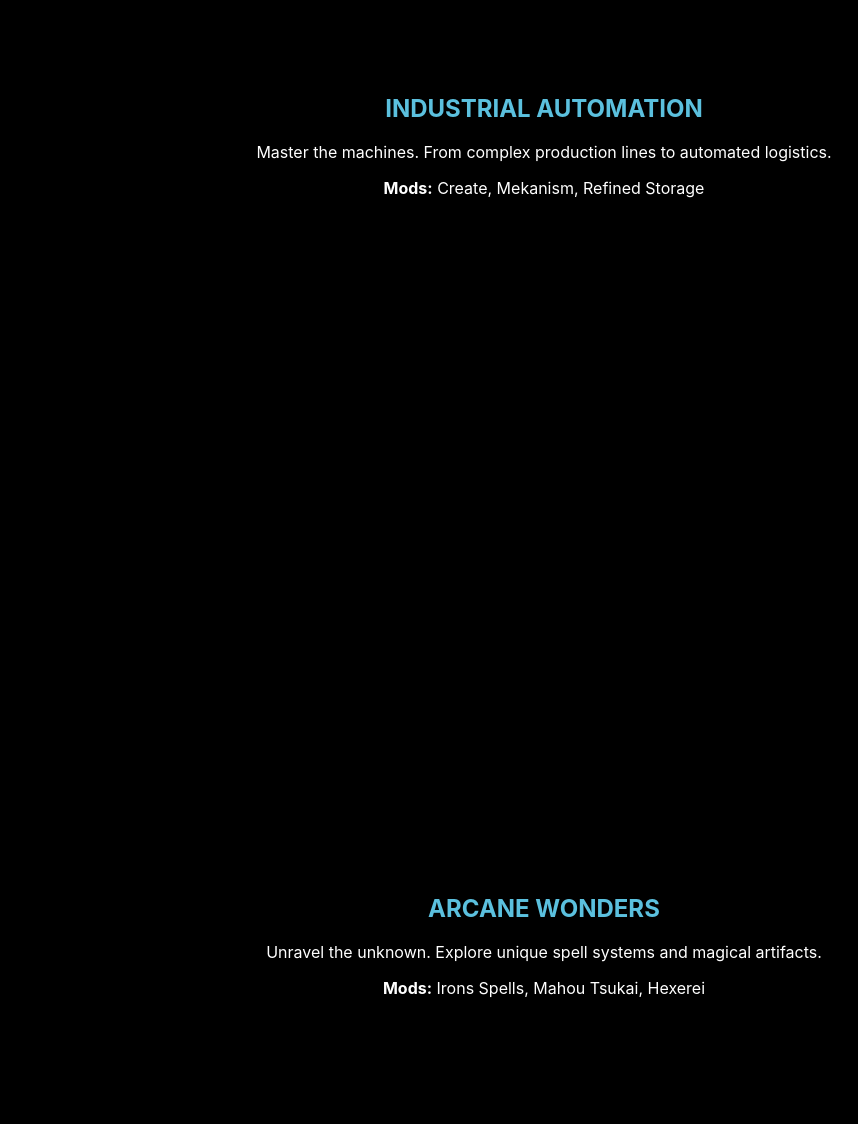
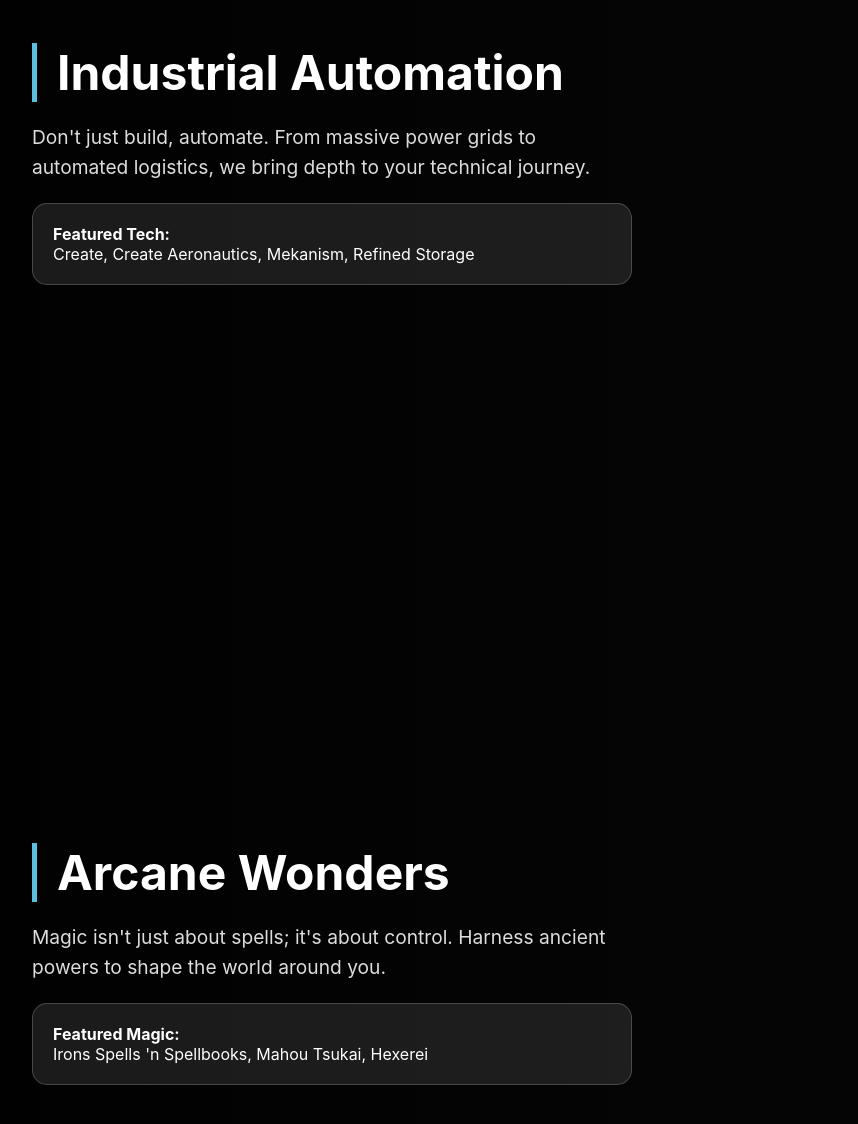
Before and after one commit to louislerch14-star/chill-craft, a plain HTML site: page index.html in a window 1280 px wide. Shown: the part 1056-2180 px from the top of the page, without its empty margins (96-954 px from the left). Drawn offline with Linux system fonts and the light colour scheme.

Commit message:
Revise title and content for project overview
Updated the title and improved content descriptions for sections.

```diff
--- a/index.html
+++ b/index.html
@@ -3,30 +3,33 @@
 <head>
     <meta charset="UTF-8">
     <link rel="icon" type="image/png" href="chillcraft.png">
-    <title>Chillcraft | Dashboard</title>
+    <title>Chillcraft | Project Overview</title>
     <style>
-        body { margin: 0; font-family: 'Inter', sans-serif; background: #000; color: white; }
+        body { margin: 0; font-family: 'Inter', sans-serif; background: #080808; color: #fff; }
 
-        /* Bereich-Stil */
         section {
-            min-height: 100vh; display: flex; align-items: center; justify-content: center;
+            min-height: 100vh; display: flex; align-items: center;
             background-size: cover; background-position: center; background-attachment: fixed;
-            position: relative;
+            position: relative; padding: 0 10%; /* Mehr Platz für den Inhalt */
         }
 
-        /* Der Grauschleier-Effekt für alle Sektionen */
+        /* Overlay für den Kontrast */
         section::before {
             content: ''; position: absolute; top: 0; left: 0; width: 100%; height: 100%;
-            background: rgba(0, 0, 0, 0.6); /* Hier kannst du die Transparenz anpassen */
+            background: linear-gradient(90deg, rgba(0,0,0,0.9) 0%, rgba(0,0,0,0.4) 60%, rgba(0,0,0,0.2) 100%);
         }
 
-        .content { position: relative; z-index: 1; text-align: center; max-width: 800px; padding: 40px; }
+        .content { position: relative; z-index: 1; max-width: 600px; }
 
-        h1, h2 { font-weight: 700; text-transform: uppercase; color: #fff; }
-        h1 { font-size: 4em; }
-        h2 { color: #5bc0de; }
+        h1 { font-size: 5em; margin: 0; color: #5bc0de; text-transform: uppercase; }
+        h2 { font-size: 3em; margin-bottom: 20px; border-left: 5px solid #5bc0de; padding-left: 20px; }
 
-        /* Spezifische Hintergründe */
+        p { font-size: 1.2em; line-height: 1.6; color: #ddd; }
+        .mod-box {
+            background: rgba(255,255,255,0.1); padding: 20px; border-radius: 15px;
+            margin-top: 20px; border: 1px solid rgba(255,255,255,0.2);
+        }
+
         #welcome { background-image: url('chillcraft.png'); }
         #tech { background-image: url('tech.png'); }
         #magic { background-image: url('magic.png'); }
@@ -34,29 +37,32 @@
 </head>
 <body>
 
-    <!-- Welcome -->
     <section id="welcome">
         <div class="content">
             <h1>CHILLCRAFT</h1>
-            <p>Your curated experience for automation, magic, and relaxation.</p>
+            <p>Welcome to a world where technical innovation meets cozy atmosphere. Built for creators, engineers, and adventurers.</p>
         </div>
     </section>
 
-    <!-- Tech -->
     <section id="tech">
         <div class="content">
             <h2>Industrial Automation</h2>
-            <p>Master the machines. From complex production lines to automated logistics.</p>
-            <p><strong>Mods:</strong> Create, Mekanism, Refined Storage</p>
+            <p>Don't just build, automate. From massive power grids to automated logistics, we bring depth to your technical journey.</p>
+            <div class="mod-box">
+                <strong>Featured Tech:</strong><br>
+                Create, Create Aeronautics, Mekanism, Refined Storage
+            </div>
         </div>
     </section>
 
-    <!-- Magic -->
     <section id="magic">
         <div class="content">
             <h2>Arcane Wonders</h2>
-            <p>Unravel the unknown. Explore unique spell systems and magical artifacts.</p>
-            <p><strong>Mods:</strong> Irons Spells, Mahou Tsukai, Hexerei</p>
+            <p>Magic isn't just about spells; it's about control. Harness ancient powers to shape the world around you.</p>
+            <div class="mod-box">
+                <strong>Featured Magic:</strong><br>
+                Irons Spells 'n Spellbooks, Mahou Tsukai, Hexerei
+            </div>
         </div>
     </section>
 
```
